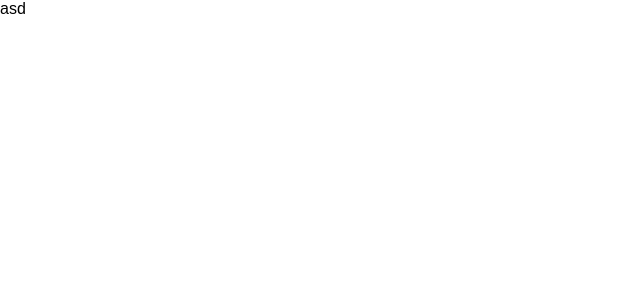
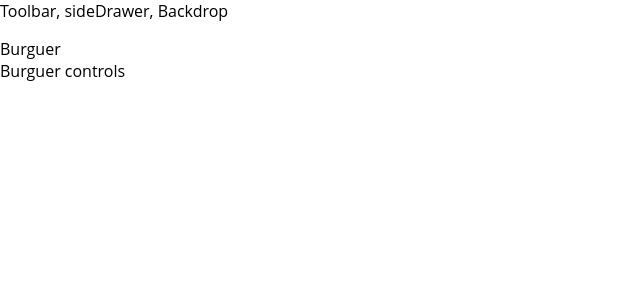
Before and after one commit to helderjnpinto/react-es6, a React app in the folder burger/: page / in a window 1280 px wide. Shown: the top 300 px of the page, without its empty margins (0-640 px from the left). Built offline with nearby package versions, Linux system fonts and the light colour scheme; the HTML template or start-up script is replaced by a standard one.

Commit message:
add some layout and aux components

```diff
--- a/burger/src/App.js
+++ b/burger/src/App.js
@@ -1,11 +1,15 @@
 import React, { Component } from 'react';
+
+import Layout from './components/Layout/Layout';
+
+import BurgerBuilder from './containers/BurgerBuilder/BurgerBuilder';
 
 class App extends Component {
   render() {
     return (
-      <div  >
-       asd
-      </div>
+       <Layout>
+          <BurgerBuilder />
+       </Layout>
     );
   }
 }
--- /dev/null
+++ b/burger/src/components/Layout/Layout.css
@@ -0,0 +1,3 @@
+.Content {
+    margin-top: 16px;
+}
--- /dev/null
+++ b/burger/src/components/Layout/Layout.js
@@ -0,0 +1,15 @@
+import React from "react";
+
+import Aux from "../../hoc/Aux";
+import classes from "./Layout.css";
+
+const layout = props => {
+  return (
+    <Aux>
+      <div> Toolbar, sideDrawer, Backdrop </div>
+      <main className={classes.Content}>{props.children}</main>
+    </Aux>
+  );
+};
+
+export default layout;
--- /dev/null
+++ b/burger/src/containers/BurgerBuilder/BurgerBuilder.js
@@ -0,0 +1,16 @@
+import React, { Component } from "react";
+
+import Aux from "../../hoc/Aux";
+
+class BurgerBuilder extends Component {
+  render() {
+    return (
+      <Aux>
+        <div>Burguer</div>
+        <div>Burguer controls</div>
+      </Aux>
+    );
+  }
+}
+
+export default BurgerBuilder;
--- /dev/null
+++ b/burger/src/hoc/Aux.js
@@ -0,0 +1,3 @@
+const aux = (props) => props.children;
+
+export default aux;
--- a/burger/src/index.css
+++ b/burger/src/index.css
@@ -1,5 +1,5 @@
 body {
   margin: 0;
   padding: 0;
-  font-family: sans-serif;
+  font-family: "Open sans", sans-serif;
 }
```
Also changed, not shown: 1 other file (tests, documents, lock files or other folders).
